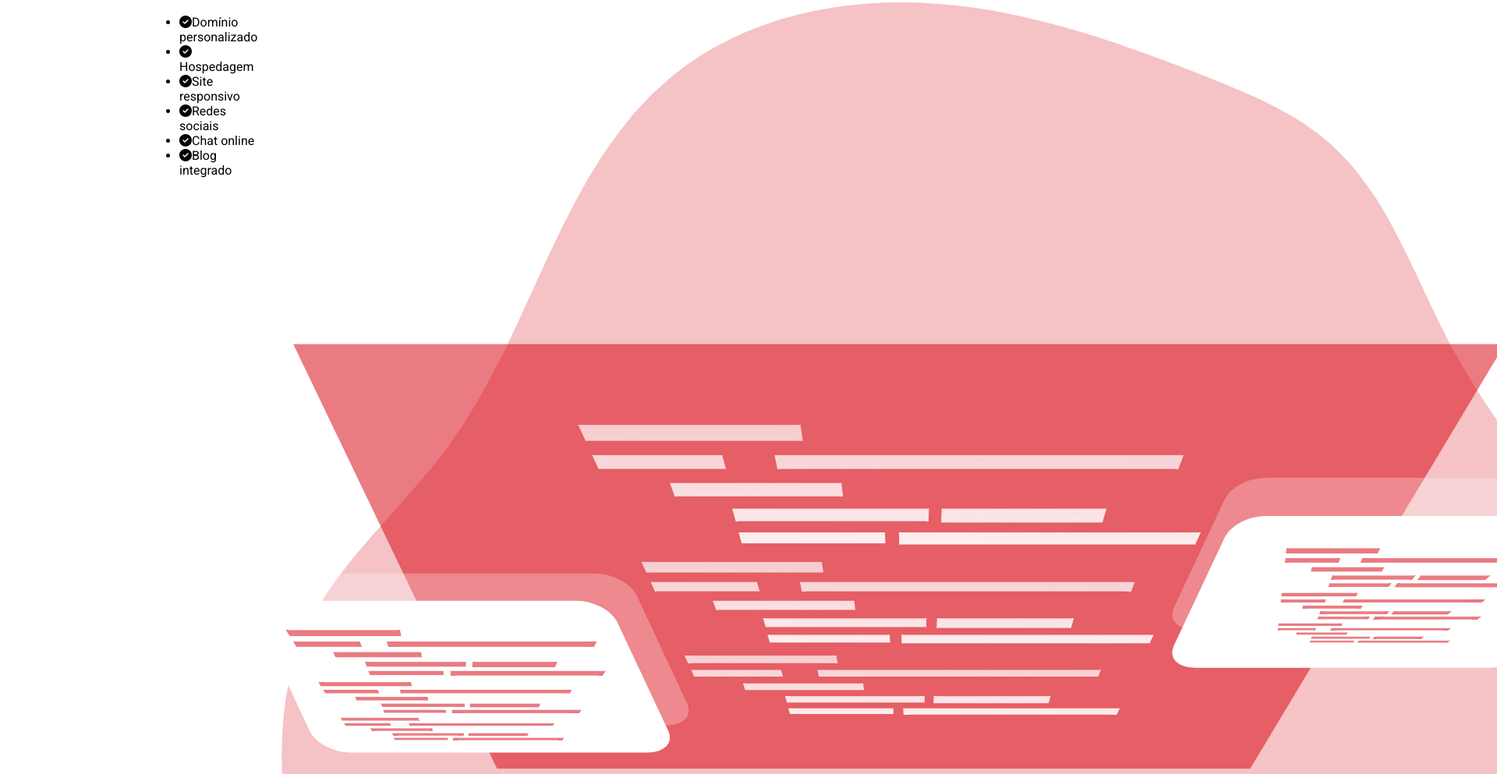
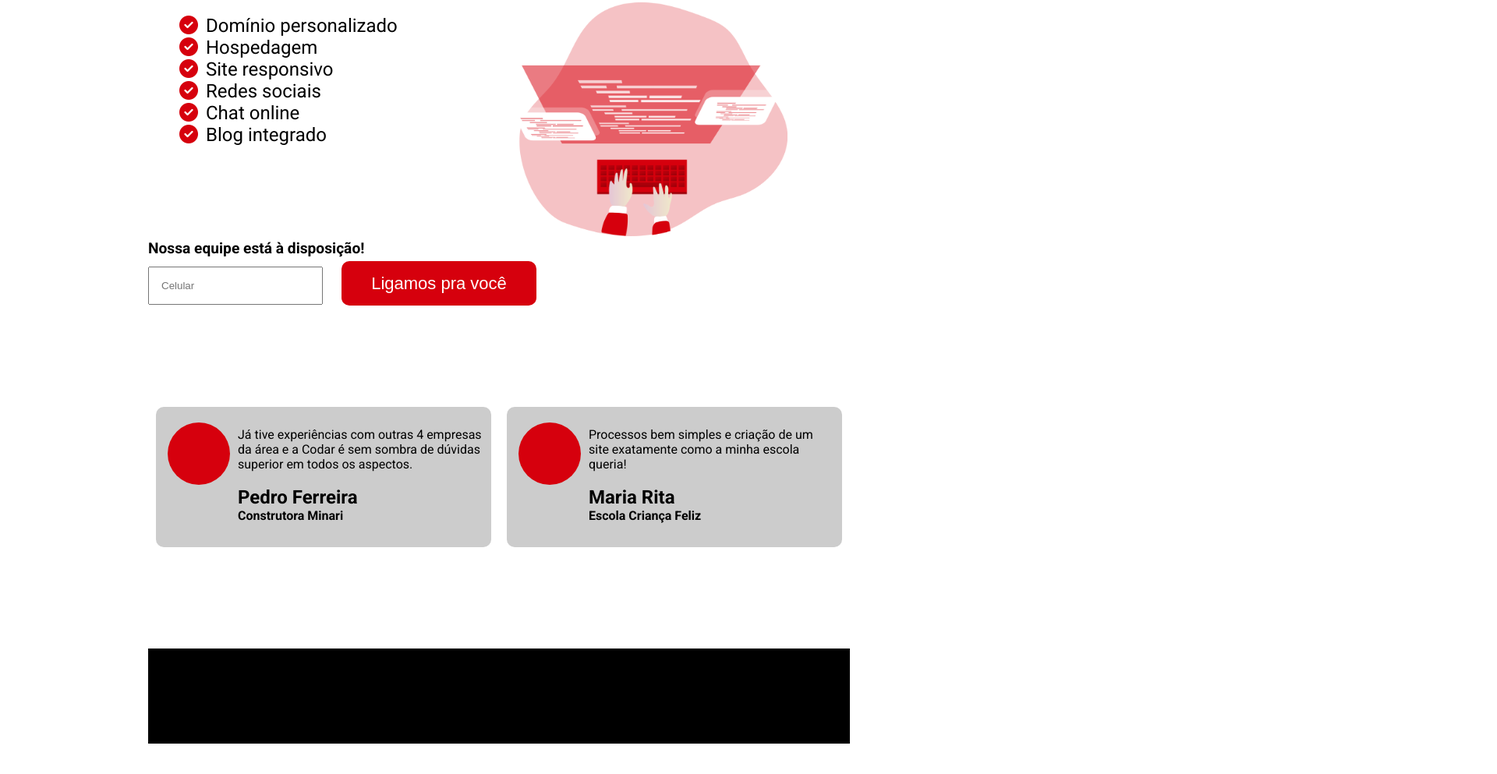
Before and after one commit to malbertoconceicao/Codar-Desafio, a plain HTML site: page index.html in a window 1280 px wide. Shown: the part 632-1625 px from the top of the page at 78% size, 1920 px wide, since content can reach past the window. After the commit the page ends 1586 px from the top, so only its background shows below. Drawn offline with Linux system fonts and the light colour scheme.

Commit message:
flexbox add

```diff
--- a/style.css
+++ b/style.css
@@ -85,3 +85,78 @@ section button {
   border-radius: 10px;
   background-color: var(--vermelho);
 }
+.wrap {
+  flex-wrap: wrap;
+}
+ul li {
+  list-style: none;
+  font-size: 1.5em;
+}
+.fas {
+  color: var(--vermelho);
+  margin-right: 10px;
+}
+.img-02 img {
+  width: 350px;
+  height: 300px;
+  margin-right: 80px;
+}
+.text p {
+  margin: 0;
+  padding: 0;
+  font-size: 1.2em;
+  font-weight: 600;
+  margin-bottom: 5px;
+}
+input {
+  padding: 0;
+  margin: 0;
+  width: 220px;
+  height: 45px;
+}
+input::placeholder {
+  padding-left: 15px;
+}
+.buttom {
+  margin: 0px 0px 0px 20px;
+  width: 250px;
+  line-height: 35px;
+  border: 0;
+  font-size: 22px;
+  color: #ffffff;
+  padding: 11px;
+  border-radius: 10px;
+  background-color: var(--vermelho);
+}
+.box {
+  background-color: #ccc;
+  flex-grow: 1;
+  width: 100%;
+  margin: 10px;
+  border-radius: 10px;
+}
+.box p {
+  padding: 10px;
+}
+.box p:nth-child(odd) {
+  font-size: 1.5em;
+}
+.box p:nth-last-child(-n + 2) {
+  padding: 7px;
+  margin: 10px;
+  font-weight: 600;
+  line-height: 0;
+}
+
+.box::before {
+  content: " ";
+  width: 80px;
+  height: 80px;
+  border-radius: 100%;
+  background-color: var(--vermelho);
+  float: left;
+  margin: 20px 10px 80px 15px;
+}
+.black {
+  background-color: #000000;
+}
```
